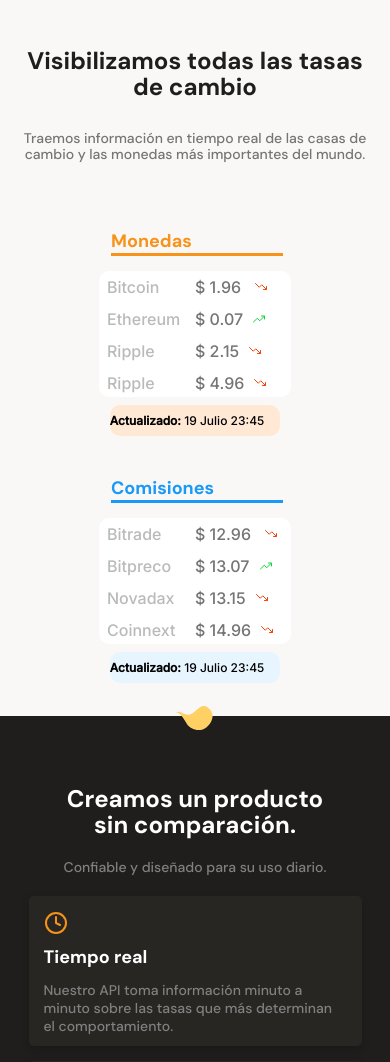
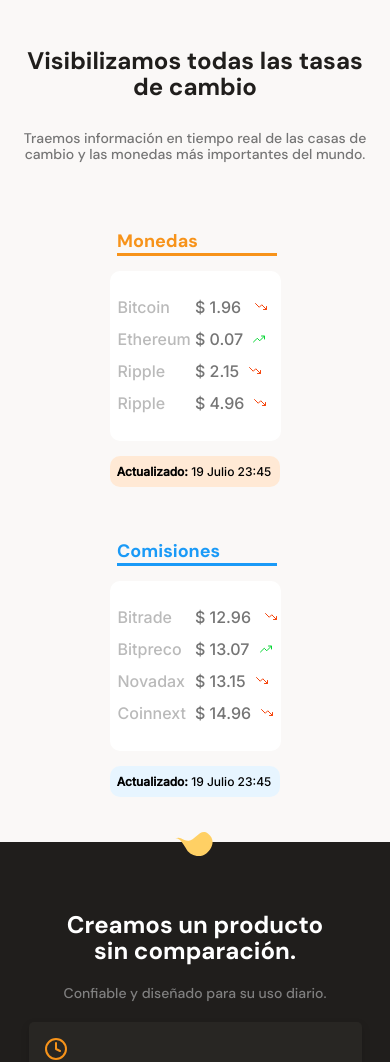
Before and after one commit to oswaldoecheverria/batatabit-clone, a Django app: page / in a window 390 px wide. Shown: the part 636-1698 px from the top of the page. Run offline with Django 4.2, Linux system fonts and the light colour scheme.

Commit message:
Seccion contenido Correccion de tablas breakpoint 320

```diff
--- a/static/css/style.css
+++ b/static/css/style.css
@@ -163,19 +163,25 @@ main {
 
 /* --- Seccion de tablas --- */
 
+.main-table{
+    display: flex;
+    flex-direction: column;
+    justify-content: center;
+}
+
+
 /* Tabla de monedas */
 
 .table-section {
-    width: 288px;
-    height: 217px;
+    width: 200px;
+    height: 280px;
     margin: 0 auto;
+    justify-content: center;
     display: grid;
-    grid-template-columns: 1fr 4fr 1fr;
+    grid-template-columns: 180px;
     grid-template-rows: 100%;
 
 }
-
-
 
 .table-section--container {
     display: grid;
@@ -183,9 +189,10 @@ main {
 }
 
 .table-section--container--table {
-    height: 126px;
-    width: 100%;
+    height: 170px;
+    width: 95%;
     margin: 0 auto;
+    padding-top: 20px;
     display: grid;
     font-size: 1.6rem;
     line-height: 32px;
@@ -238,6 +245,7 @@ main {
     height: 31px;
     margin: 0 auto;
     padding-top: 8px;
+    padding-left: 7px;
     border-radius: 10px;
 }
 
@@ -250,11 +258,12 @@ main {
 
 
 .table-section2 {
-    width: 288px;
-    height: 217px;
+    width: 200px;
+    height: 280px;
     margin: 0 auto;
+    justify-content: center;
     display: grid;
-    grid-template-columns: 1fr 4fr 1fr;
+    grid-template-columns: 180px;
     grid-template-rows: 100%;
     margin-top: 30px;
     margin-bottom: 30px;
@@ -269,9 +278,10 @@ main {
 }
 
 .table-section2--container--table {
-    height: 126px;
-    width: 100%;
+    height: 170px;
+    width: 95%;
     margin: 0 auto;
+    padding-top: 20px;
     display: grid;
     font-size: 1.6rem;
     line-height: 32px;
@@ -324,6 +334,7 @@ main {
     height: 31px;
     margin: 0 auto;
     padding-top: 8px;
+    padding-left: 7px;
     border-radius: 10px;
 }
 
@@ -481,7 +492,7 @@ main {
     scroll-snap-align: center;
     width: 70%;
     min-width: 190px;
-    max-width: 300px;
+    max-width: 204px;
     height: 250px;
     margin: 50px 5px 0;
     padding: 0 15px;
--- a/templates/index.html
+++ b/templates/index.html
@@ -54,8 +54,8 @@
 
       <!-- Tabla de monedas -->
 
+      <section class="main-table">
         <section class="table-section">
-        <span class="table-section--span table-section--span-left"></span>
 
           <section class="table-section--container">
             <h3>Monedas</h3>
```
Also changed, not shown: other parts of templates/index.html (+56 -33 lines). Lines whose indentation alone changed are shown as unchanged.
